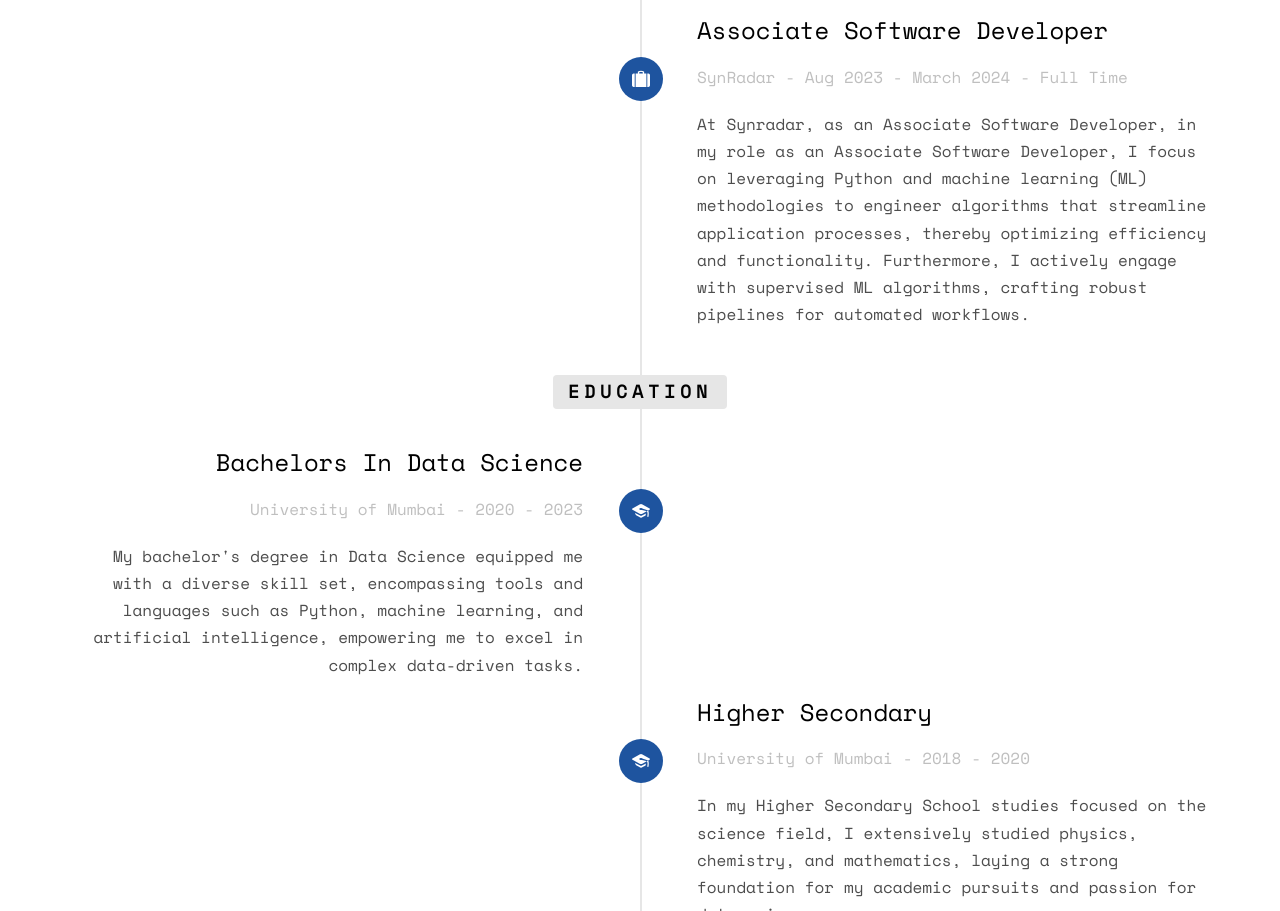
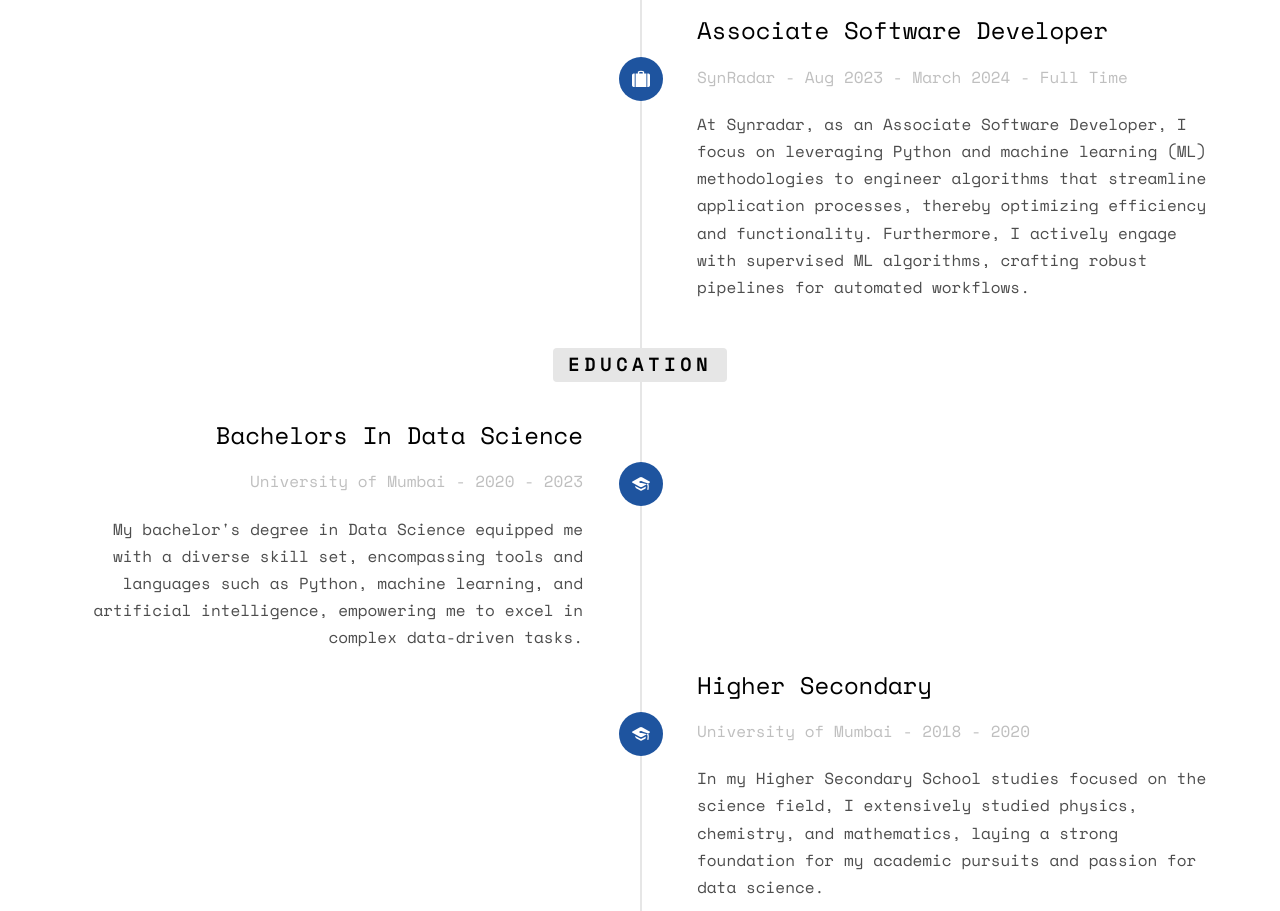
Before and after one commit to ESP1420/ClientESP-0, a plain HTML site: page samir.html in a window 1280 px wide. Shown: the part 2179-3090 px from the top of the page. Drawn offline with nearby package versions, Linux system fonts and the light colour scheme; some packages are replaced by stand-ins of ours; no server answers; files whose address does not match are found by name.

Commit message:
Update samir.html

```diff
--- a/samir.html
+++ b/samir.html
@@ -141,7 +141,7 @@
 									<span class="company">SynRadar - Aug 2023 - March 2024  - Full Time</span>
 								</div>
 								<div class="timeline-body">
-									<p>At Synradar, as an Associate Software Developer,  in my role as an Associate Software Developer, I focus on leveraging Python and machine learning (ML) methodologies to engineer algorithms that streamline application processes, thereby optimizing efficiency and functionality. Furthermore, I actively engage with supervised ML algorithms, crafting robust pipelines for automated workflows.</p>
+									<p>At Synradar, as an Associate Software Developer, I focus on leveraging Python and machine learning (ML) methodologies to engineer algorithms that streamline application processes, thereby optimizing efficiency and functionality. Furthermore, I actively engage with supervised ML algorithms, crafting robust pipelines for automated workflows.</p>
 								</div>
 							</div>
 						</li>
```
